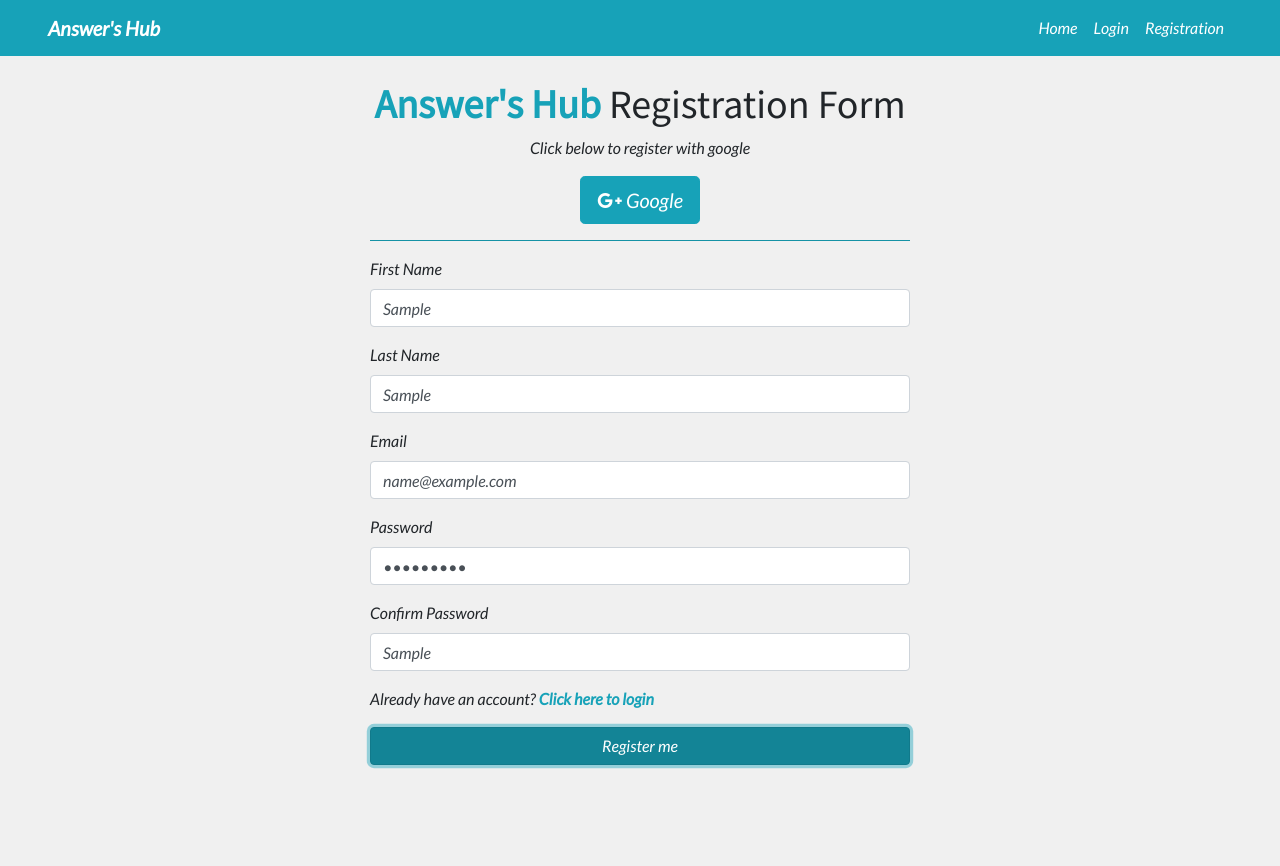
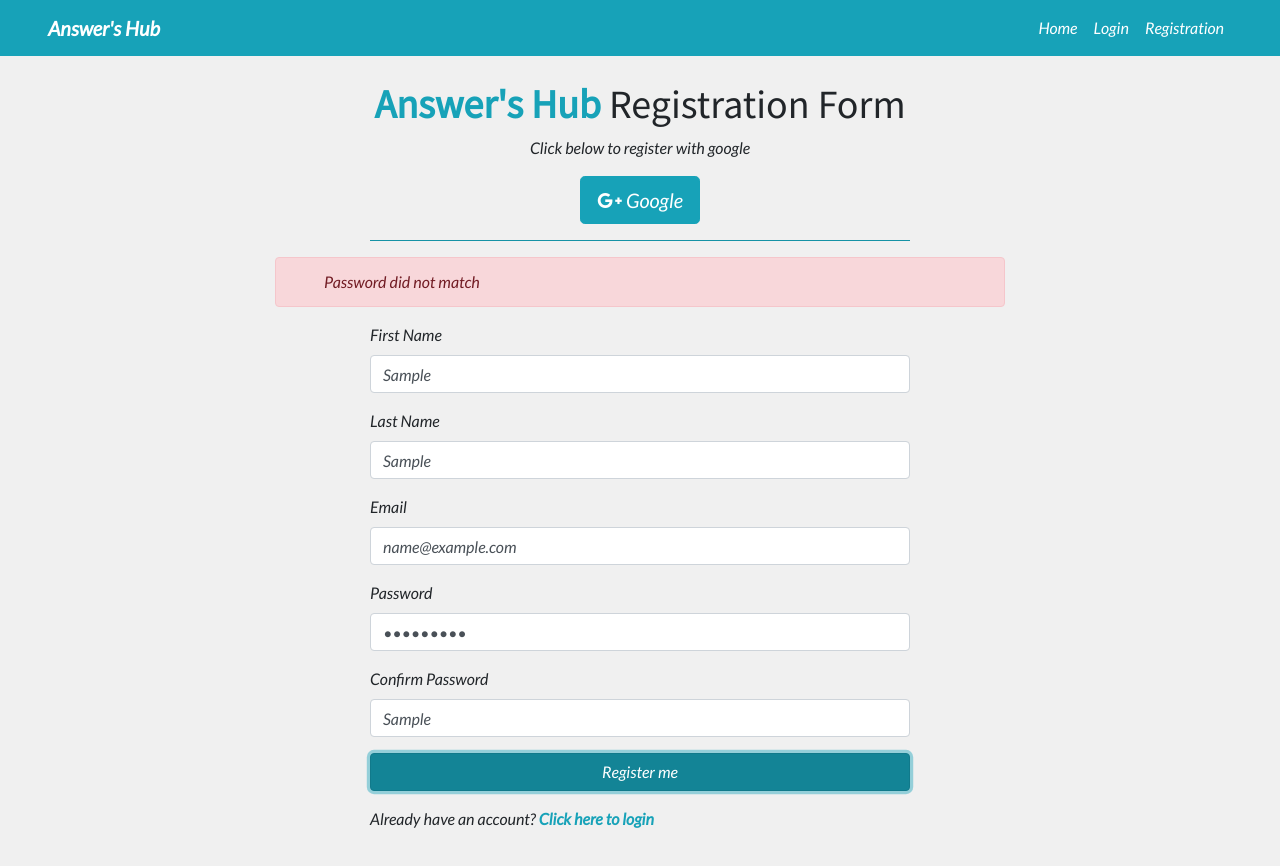
Before and after one commit to vbk-dev/answers-hub, a React (Create React App) app in the folder client/: page /registration in a window 1280 px wide. Both pictures are taken after typing "Sample", "Sample", "name@example.com", "Sample123", "Sample" into the empty fields and a click on the input "Register me". Shown: the top 866 px of the page. Before the commit the page ends 805 px from the top, so only its background shows below. Built offline with nearby package versions, Linux system fonts and the light colour scheme.

Commit message:
alert completed

```diff
--- /dev/null
+++ b/client/src/actions/alert.js
@@ -0,0 +1,19 @@
+import {SET_ALERT, REMOVE_ALERT, SET_ALERT_LOCATION, REMOVE_ALERT_LOCATION} from './types';
+
+export const setAlert = (msg, alertType, location) => dispatch => {
+    dispatch({
+        type: SET_ALERT,
+        payload: {
+            msg,
+            alertType
+        }
+    });
+    dispatch({
+        type: SET_ALERT_LOCATION,
+        payload: location
+    });
+    setTimeout(()=> {
+        dispatch({type: REMOVE_ALERT});
+        dispatch({type: REMOVE_ALERT_LOCATION});
+    }, 5000);
+}
--- a/client/src/actions/types.js
+++ b/client/src/actions/types.js
@@ -1,3 +1,7 @@
-// types constants for alert reducer
+// types constants for alert state
 export const SET_ALERT = 'SET_ALERT';
 export const REMOVE_ALERT = 'REMOVE_ALERT';
+
+// types consants for global state
+export const SET_ALERT_LOCATION = 'SET_ALERT_LOCATION';
+export const REMOVE_ALERT_LOCATION = 'REMOVE_ALERT_LOCATION';
--- /dev/null
+++ b/client/src/components/layout/Alert.js
@@ -0,0 +1,25 @@
+import React, {Fragment} from 'react'
+import PropTypes from 'prop-types';
+import {connect} from 'react-redux';
+
+const Alert = ({alert}) => {
+    return (<Fragment>
+        {alert && (<div className='row'>
+            <div className="col-lg-8 mx-auto ">
+                <div className={`alert px-5 alert-${alert.alertType}`} role="alert">
+                    {alert.msg}
+                </div>
+            </div>
+        </div>)}
+    </Fragment>)
+}
+
+Alert.propTypes = {
+    alert: PropTypes.object.isRequired
+};
+
+const mapStateToProps = state => ({
+    alert: state.alert
+})
+
+export default connect(mapStateToProps)(Alert);
--- a/client/src/components/pages/auth/Registration.js
+++ b/client/src/components/pages/auth/Registration.js
@@ -1,7 +1,14 @@
 import React, {useState} from 'react';
 import {Link} from 'react-router-dom';
+import {connect} from 'react-redux';
+import PropTypes from 'prop-types';
 
-const Registration = () => {
+import {setAlert} from '../../../actions/alert';
+import Alert from '../../layout/Alert';
+
+const ALERT_LOCATION = 'REGISTRATION_FORM';
+
+const Registration = ({setAlert, alertLocation}) => {
     const [formData, setFormData] = useState({
         firstName: '',
         lastName: '',
@@ -17,7 +24,7 @@
     const onFormSubmithandler = event => {
         event.preventDefault();
         if (password !== confirmPassword){
-            console.log('Error');
+            setAlert('Password did not match', 'danger', ALERT_LOCATION);
         } else {
             console.log(formData);
         }
@@ -41,6 +48,7 @@
                     <hr className='bg-info' />
                 </div>
             </div>
+            { alertLocation === ALERT_LOCATION && <Alert /> }
             <div className="row">
                 <div className="col-lg-6 mx-auto">
                     <form onSubmit={onFormSubmithandler}>
@@ -70,12 +78,12 @@
                             minLength='6' maxLength='32' value={confirmPassword} onChange={onValueChangeHandler} />
                         </div>
                         <div className="form-group">
+                            <input type="submit" value="Register me" className='btn btn-info btn-block'/>
+                        </div>
+                        <div className="form-group">
                             <p>Already have an account?
                                 <Link to='/login' className='text-info'><strong> Click here to login</strong></Link>
                             </p>
-                        </div>
-                        <div className="form-group">
-                            <input type="submit" value="Register me" className='btn btn-info btn-block'/>
                         </div>
                     </form>
                 </div>
@@ -84,4 +92,13 @@
     )
 }
 
-export default Registration
+Registration.propTypes = {
+    alertLocation: PropTypes.string.isRequired,
+    setAlert: PropTypes.func.isRequired
+};
+
+const mapStateToProps = state => ({
+    alertLocation: state.global.alertLocation
+})
+
+export default connect(mapStateToProps, {setAlert})(Registration);
--- /dev/null
+++ b/client/src/reducres/alert.js
@@ -0,0 +1,15 @@
+import {SET_ALERT, REMOVE_ALERT} from '../actions/types';
+
+const initialState = null;
+
+export default function(state=initialState, action){
+    const {type, payload} = action;
+    switch(type){
+        case SET_ALERT:
+            return payload;
+        case REMOVE_ALERT:
+            return initialState;
+        default:
+            return state;
+    };
+}
--- /dev/null
+++ b/client/src/reducres/global.js
@@ -0,0 +1,18 @@
+import {SET_ALERT_LOCATION, REMOVE_ALERT_LOCATION} from '../actions/types';
+
+const initialState = {
+    alertLocation: null
+};
+
+export default function (state=initialState, action) {
+    const {type, payload} = action;
+
+    switch(type) {
+        case SET_ALERT_LOCATION:
+            return {...state, alertLocation: payload};
+        case REMOVE_ALERT_LOCATION:
+            return {...state, alertLocation: null};
+        default:
+            return state;
+    }
+}
--- a/client/src/reducres/index.js
+++ b/client/src/reducres/index.js
@@ -1,5 +1,9 @@
 import {combineReducers} from 'redux';
 
+import alert from './alert';
+import global from './global';
+
 export default combineReducers({
-
+    alert,
+    global
 });
```
Also changed, not shown: client/src/actions/global.js (added, +8 -0 lines).
